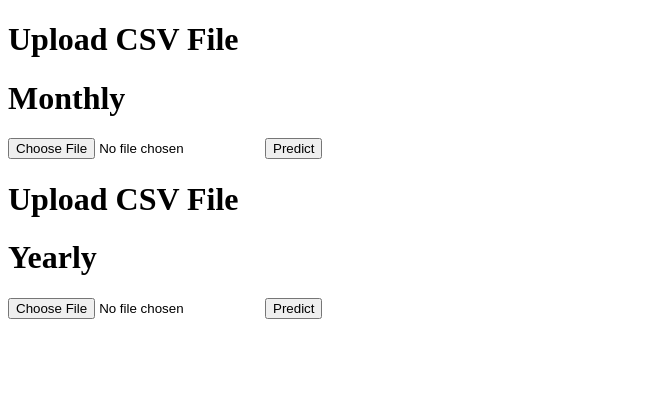
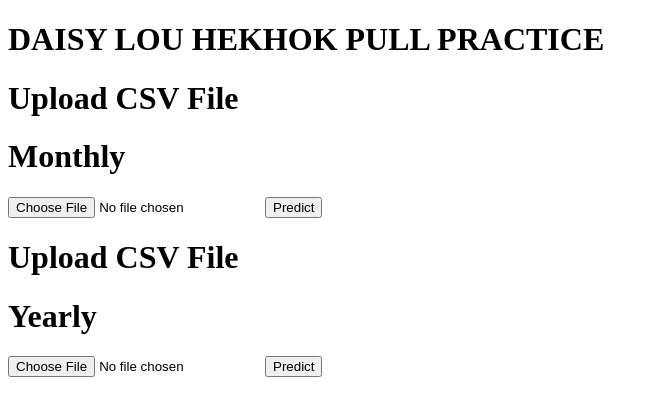
Before and after one commit to desang1100/ARIMA-MODEL, a Flask app: page / in a window 1280 px wide. Shown: the top 416 px of the page, without its empty margins (0-658 px from the left). Run offline with Flask 3, Linux system fonts and the light colour scheme.

Commit message:
pull practice

```diff
--- a/templates/arima.html
+++ b/templates/arima.html
@@ -1,6 +1,7 @@
 
 {% extends 'layouts/base.html' %} {% block body %}
  <div class="container">
+    <h1>DAISY LOU HEKHOK PULL PRACTICE</h1>
     <h1>Upload CSV File</h1>
     <h1>Monthly</h1>
     <form action="/predict" method="post" enctype="multipart/form-data">
```
